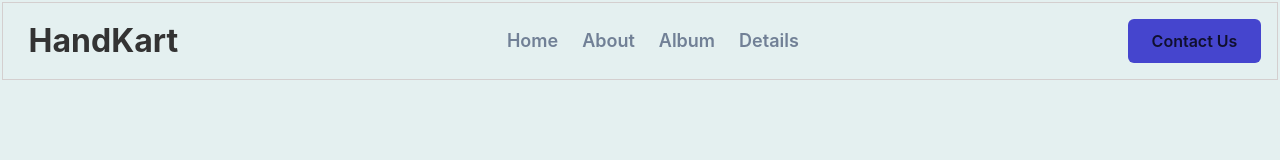
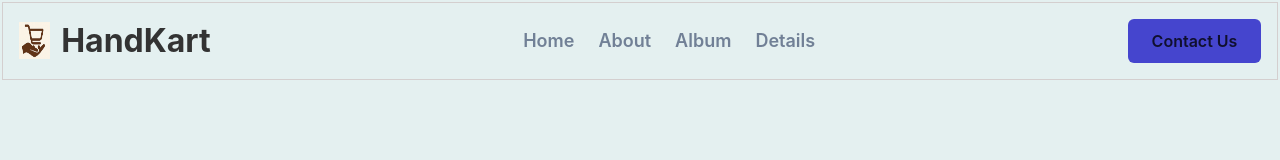
Before and after one commit to Ritwikcp-ctrl/HandKart.com, a plain HTML site: page index.html in a window 1280 px wide. Drawn offline with Linux system fonts and the light colour scheme; a web font is replaced by a local one.

Commit message:
Inserted log

```diff
--- a/index.html
+++ b/index.html
@@ -12,7 +12,7 @@
         <header class="header-content">
 
             <a href="#logo" class="logo">
-                <img src="">
+                <img src="./image/logo.jpg" alt="logoImage"class="logo-icon">
                 <span class="logo-text">HandKart</span>
             </a>
 
--- a/style.css
+++ b/style.css
@@ -41,11 +41,11 @@ body{
     font-weight: bolder;
     color:var(--text-color);
     text-decoration: none;
-    gap:0.625rem;
+    gap:0.725rem;
 }
 
 .logo-icon{
-    height:5.875rem;
+    height:2.3rem;
     width:1.938rem;
 }
 
```
Also changed, not shown: image/logo.jpg (added).
